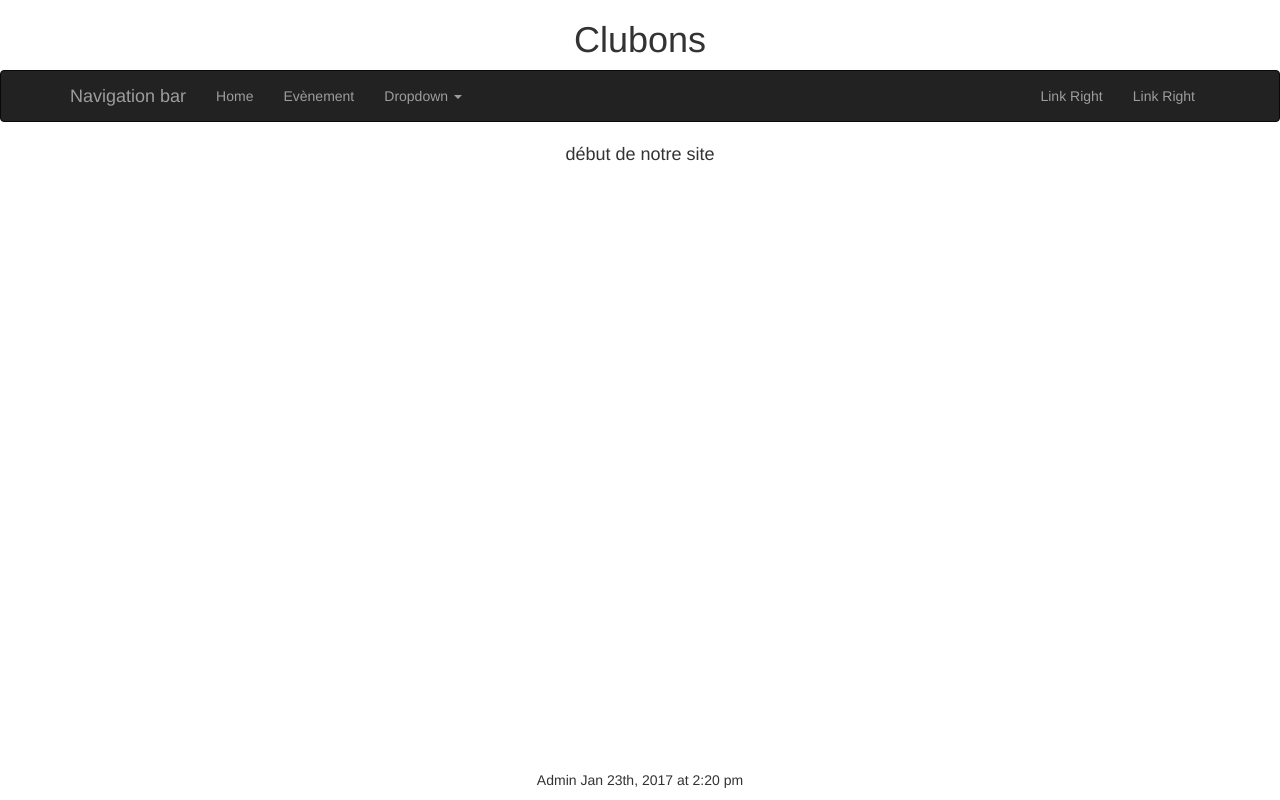
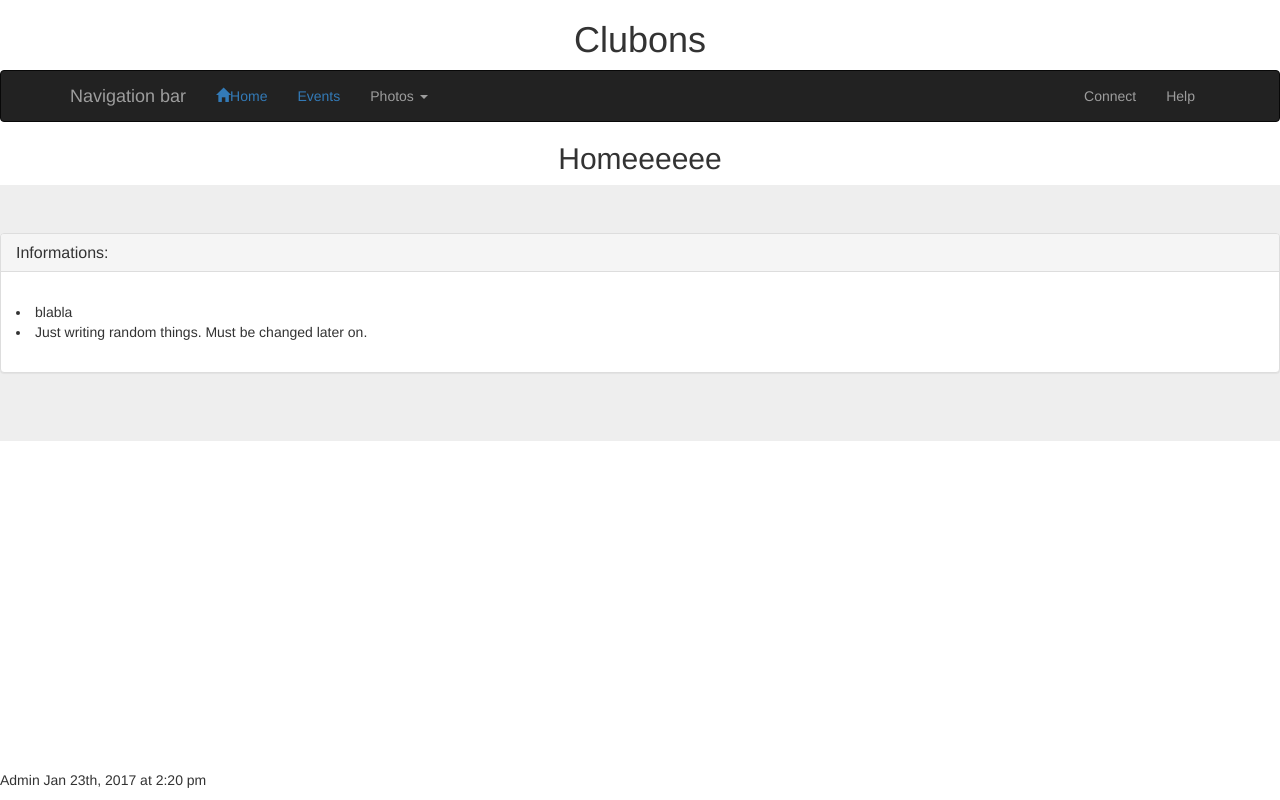
Before and after one commit to hongfred/Clubons, a React (Create React App) app in the folder projet_lo10/: page / in a window 1280 px wide. Built offline with nearby package versions, Linux system fonts and the light colour scheme.

Commit message:
introduction du routeur

```diff
--- a/projet_lo10/src/App.js
+++ b/projet_lo10/src/App.js
@@ -1,21 +1,25 @@
 import React, { Component } from 'react';
-import logo from './logo.svg';
 import './App.css';
 import {MenuItem, Nav, NavItem, Navbar, NavDropdown} from 'react-bootstrap';
 import {Link, Switch, Route, BrowserRouter as Router} from 'react-router-dom';
 
+import {Home} from './components/Home';
+import {Events} from './components/Events';
+
 class App extends Component {
   render() {
     return (
-      <div className="App">
-        <Header/>
-        <MyNav/>
-
-        <p className="App-intro">
-          début de notre site
-        </p>
-        <Footer/>
-      </div>
+      <Router>
+  			<div>
+  				<Header/>
+  				<MyNav/>
+  				<Switch>
+  					<Route exact path='/' component={Home}/>
+            <Route path='/Events' component={Events}/>
+  				</Switch>
+  				<Footer/>
+  			</div>
+  		</Router>
     );
   }
 }
@@ -29,7 +33,7 @@ const Header = () => (
 	</div>
 )
 
-class MyNav extends React.Component{
+class MyNav extends Component{
 	render(){
 		return (
 			<main>
@@ -43,9 +47,9 @@ class MyNav extends React.Component{
           </Navbar.Header>
           <Navbar.Collapse>
             <Nav>
-              <NavItem eventKey={1} href="#">Home</NavItem>
-              <NavItem eventKey={2} href="#">Evènement</NavItem>
-              <NavDropdown eventKey={3} title="Dropdown" id="basic-nav-dropdown">
+              <NavItem eventKey={1}><Link to='/'><span className="glyphicon glyphicon-home"></span>Home</Link></NavItem>
+              <NavItem eventKey={2}><Link to='/Events'>Events</Link></NavItem>
+              <NavDropdown eventKey={3} title="Photos" id="basic-nav-dropdown">
                 <MenuItem eventKey={3.1}>Action</MenuItem>
                 <MenuItem eventKey={3.2}>Another action</MenuItem>
                 <MenuItem eventKey={3.3}>Something else here</MenuItem>
@@ -54,17 +58,13 @@ class MyNav extends React.Component{
               </NavDropdown>
             </Nav>
             <Nav pullRight>
-              <NavItem eventKey={1} href="#">
-                Link Right
-              </NavItem>
-              <NavItem eventKey={2} href="#">
-                Link Right
-              </NavItem>
+              <NavItem eventKey={1} href="#">Connect</NavItem>
+              <NavItem eventKey={2} href="#">Help</NavItem>
             </Nav>
           </Navbar.Collapse>
         </Navbar>
 			</main>
-		);
+		)
 	}
 }
 
--- /dev/null
+++ b/projet_lo10/src/components/Events.js
@@ -0,0 +1,24 @@
+import React, { Component } from 'react';
+
+export class Events extends Component{
+	render(){
+		return (
+			<div>
+				<h2 className = "text-center">EVEEEEENTSSS</h2>
+				<section className="jumbotron">
+					<div className="panel panel-default">
+						<div className="panel-heading">
+							<h3 className="panel-title">events le:</h3>
+						</div>
+						<div className="panel-body">
+							<div className="modal-body row">
+								<li>blabla</li>
+								<li>Just writing random things. Must be changed later on.</li>
+							</div>
+						</div>
+					</div>
+			</section>
+			</div>
+		);
+	}
+}
--- /dev/null
+++ b/projet_lo10/src/components/Home.js
@@ -0,0 +1,24 @@
+import React, { Component } from 'react';
+
+export class Home extends Component{
+	render(){
+		return (
+			<div>
+				<h2 className = "text-center">Homeeeeee</h2>
+				<section className="jumbotron">
+					<div className="panel panel-default">
+						<div className="panel-heading">
+							<h3 className="panel-title">Informations:</h3>
+						</div>
+						<div className="panel-body">
+							<div className="modal-body row">
+								<li>blabla</li>
+								<li>Just writing random things. Must be changed later on.</li>
+							</div>
+						</div>
+					</div>
+			</section>
+			</div>
+		);
+	}
+}
--- a/projet_lo10/src/index.js
+++ b/projet_lo10/src/index.js
@@ -4,5 +4,8 @@ import './index.css';
 import App from './App';
 import registerServiceWorker from './registerServiceWorker';
 
-ReactDOM.render(<App />, document.getElementById('root'));
+ReactDOM.render(
+  <App />,
+  document.getElementById('root')
+);
 registerServiceWorker();
```
